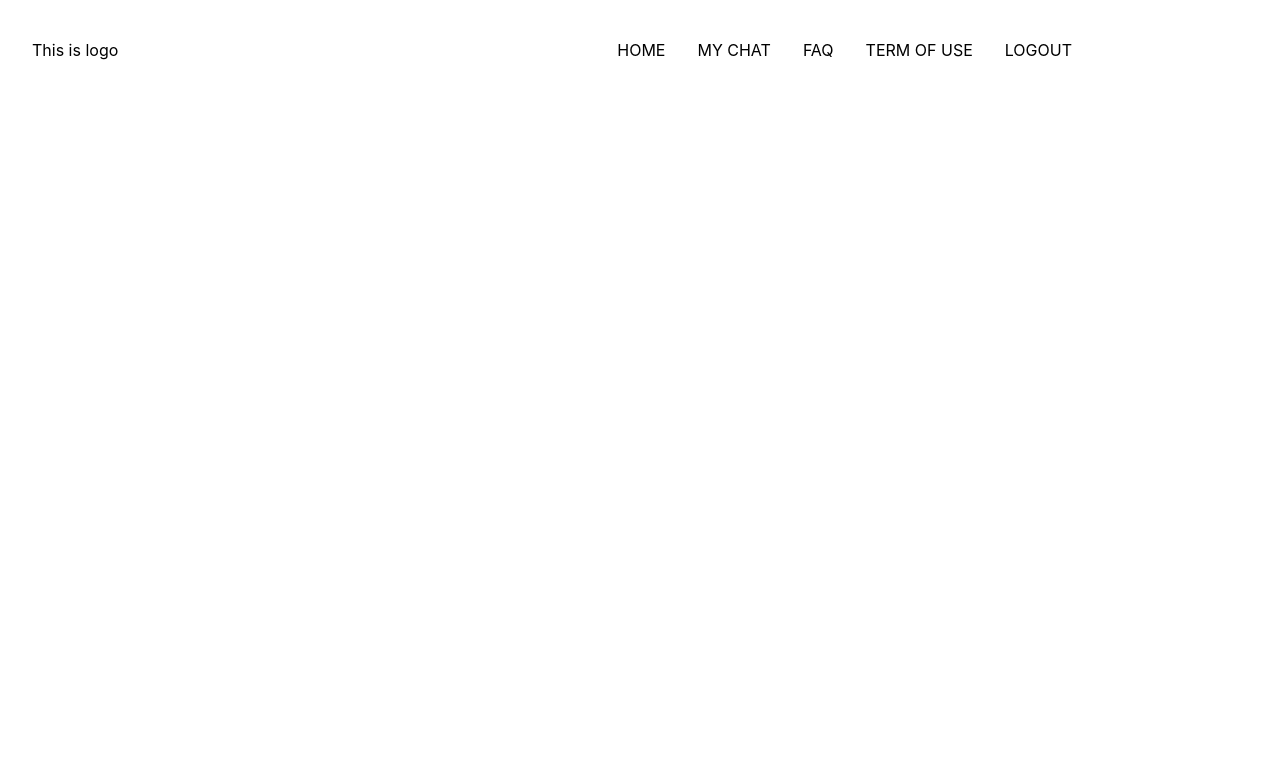
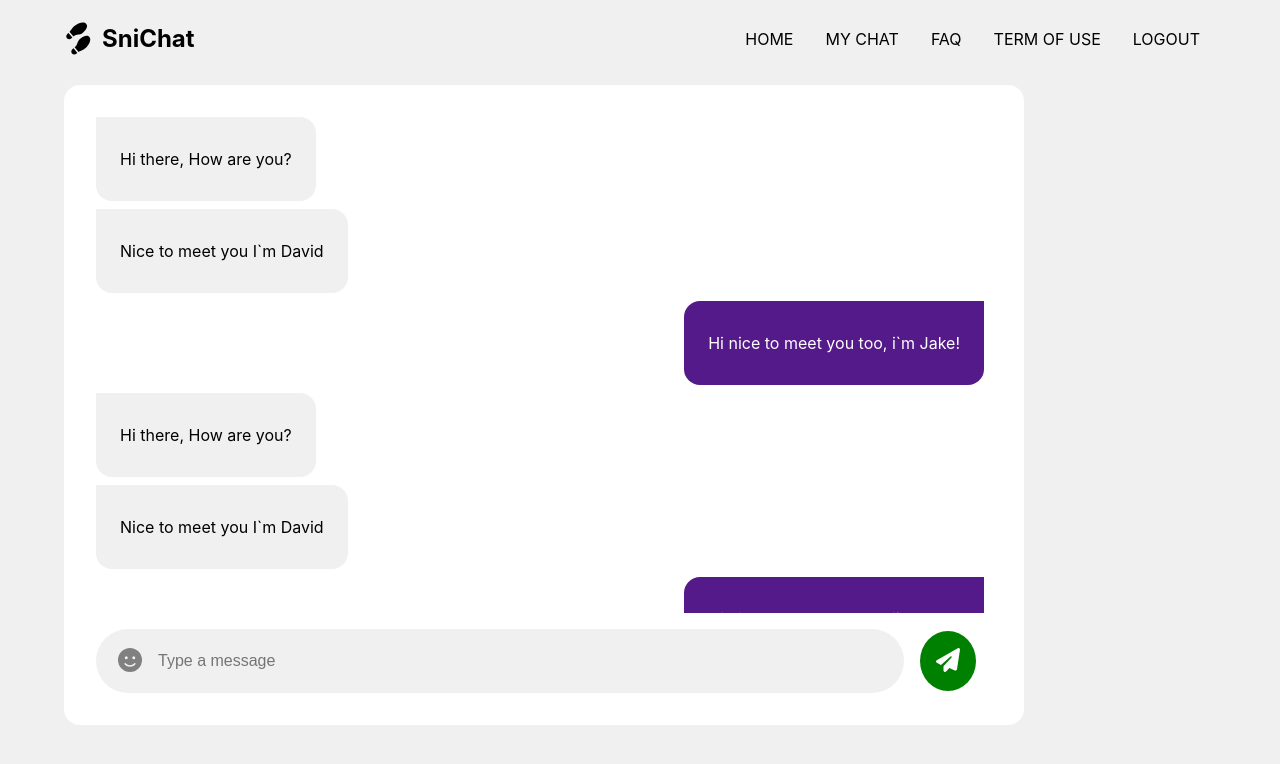
Before and after one commit to Doyun-Han/snichat-client, a React (Create React App) app: page / in a window 1280 px wide. Shown: the top 764 px of the page. Built offline with nearby package versions, Linux system fonts and the light colour scheme.

Commit message:
add Logo & make ChatBoard

```diff
--- a/package.json
+++ b/package.json
@@ -3,6 +3,9 @@
   "version": "0.1.0",
   "private": true,
   "dependencies": {
+    "@fortawesome/fontawesome-svg-core": "^6.1.2",
+    "@fortawesome/free-solid-svg-icons": "^6.1.2",
+    "@fortawesome/react-fontawesome": "^0.2.0",
     "@testing-library/jest-dom": "^5.14.1",
     "@testing-library/react": "^12.0.0",
     "@testing-library/user-event": "^13.2.1",
--- a/src/app.jsx
+++ b/src/app.jsx
@@ -1,10 +1,14 @@
 import React from 'react';
 import './app.css';
+import Chatboard from './components/chatboard/chatboard';
 import Navbar from './components/navbar/navbar';
 
 function App() {
   return (
+    <>
     <Navbar />
+    <Chatboard />
+    </>
   );
 }
 
--- /dev/null
+++ b/src/components/chatboard/chatboard.css
@@ -0,0 +1,104 @@
+button {
+    outline: none;
+    border: none;
+    background-color: transparent;
+    cursor: pointer
+}
+.b_container {
+    box-sizing: border-box;
+    width: 60rem;
+    background-color: white;
+    height: 40rem;
+    padding: 2rem;
+    border-radius: 16px;
+    display: flex;
+    flex-direction: column;
+    justify-content: space-between;
+    gap : 1rem
+}
+.b_board {
+    overflow-y: auto;
+}
+
+.b_board::-webkit-scrollbar {
+    width: 4px;
+}
+
+.b_board::-webkit-scrollbar-thumb {
+    border-radius: 2px;
+    background-color: black;
+}
+
+.b_footer {
+    width: 100%;
+    height: 4rem;
+    background-color: white;
+    display: flex;
+    justify-content: space-between;
+}
+
+.b_input {
+    flex: 9;
+    display: flex;
+    align-items: center;
+    padding: 1rem;
+    background-color: rgb(240, 240, 240);
+    border-radius: 32px;
+    gap: 0.5rem;
+}
+
+.b_input > input {
+    font-size: 1rem;
+    height: 2rem;
+    outline: none;
+    border: none;
+    background-color: rgb(240, 240, 240);
+}
+.emoji>button {
+    font-size: 1.5rem;
+    color: gray
+}
+.b_sendBtn {
+    display: flex;
+    align-items: center;
+    padding: 0 1rem
+}
+.btn_inner {
+    background-color: green;
+    border-radius: 50%;
+}
+.btn_inner > button{
+    width: 100%;
+    height: 100%;
+    font-size: 1.5rem;
+    padding: 1rem;
+    color: white;
+}
+
+.messages {
+    display: flex;
+    flex-direction: column;
+    gap : 0.5rem;
+    list-style : none;
+    margin: 0;
+    padding: 0;
+}
+
+.message {
+    background-color: rgb(240, 240, 240);
+    padding: 2rem 1.5rem;
+    width: max-content;
+}
+
+.other {
+    border-radius: 0 16px 16px 16px;
+}
+
+.me {
+    position: relative;
+    margin-left: auto;
+    margin-right: 0.5rem;
+    background-color: rgb(85, 26, 137);
+    color: white;
+    border-radius: 16px 0 16px 16px;
+}
--- /dev/null
+++ b/src/components/chatboard/chatboard.jsx
@@ -0,0 +1,47 @@
+import React from 'react';
+import './chatboard.css'
+import { FontAwesomeIcon } from "@fortawesome/react-fontawesome";
+import {faPaperPlane} from '@fortawesome/free-solid-svg-icons';
+import {faFaceSmile} from '@fortawesome/free-solid-svg-icons';
+const Chatboard = (props) => (
+        <div className="b_container">
+            <div className="b_board">
+                <ul className='messages'>
+                    <li className="message other">Hi there, How are you?</li>
+                    <li className="message other">Nice to meet you I`m David</li>
+                    <li className="message me">Hi nice to meet you too, i`m Jake!</li>
+                    <li className="message other">Hi there, How are you?</li>
+                    <li className="message other">Nice to meet you I`m David</li>
+                    <li className="message me">Hi nice to meet you too, i`m Jake!</li>
+                    <li className="message other">Hi there, How are you?</li>
+                    <li className="message other">Nice to meet you I`m David</li>
+                    <li className="message me">Hi nice to meet you too, i`m Jake!</li>
+                    <li className="message other">Hi there, How are you?</li>
+                    <li className="message other">Nice to meet you I`m David</li>
+                    <li className="message me">Hi nice to meet you too, i`m Jake!</li>
+                    <li className="message other">Hi there, How are you?</li>
+                    <li className="message other">Nice to meet you I`m David</li>
+                    <li className="message me">Hi nice to meet you too, i`m Jake!</li>
+                </ul>
+            </div>
+            <div className="b_footer">
+                <div className="b_input">
+                    <div className="emoji">
+                        <button>
+                            <FontAwesomeIcon icon={faFaceSmile} />
+                        </button>
+                    </div>
+                    <input type="text" placeholder='Type a message' />
+                </div>
+                <div className="b_sendBtn">
+                    <div className="btn_inner">
+                        <button>
+                        <FontAwesomeIcon icon={faPaperPlane} />
+                        </button>
+                    </div>
+                </div>
+            </div>
+        </div>
+    );
+
+export default Chatboard;
--- a/src/components/navbar/navbar.css
+++ b/src/components/navbar/navbar.css
@@ -2,14 +2,23 @@
     display: flex;
     align-items: center;
     justify-content: space-between;
+    margin-bottom: 2rem;
 }
+.n_logo {
+    font-size: 1.5rem;
+    display: flex;
+    gap: 0.5rem;
+    font-weight: bold;
+}
+
+.logo_wrap{
+    transform: rotate(-40deg)}
 
 .n_itemRow {
     margin: 0;
     padding: 0;
     list-style: none;
     display: flex;
-    margin-right: 10rem;
     text-transform: uppercase;
 }
 
--- a/src/components/navbar/navbar.jsx
+++ b/src/components/navbar/navbar.jsx
@@ -1,9 +1,14 @@
 import React from 'react';
 import './navbar.css'
+import {faShoePrints}from '@fortawesome/free-solid-svg-icons'
+import { FontAwesomeIcon } from '@fortawesome/react-fontawesome';
 const Navbar = (props) => (
     <div className="n_wrap">
-        <div className="logo">
-            <p>This is logo</p>
+        <div className="n_logo">
+            <div className="logo_wrap">
+            <FontAwesomeIcon icon={faShoePrints}/>
+            </div>
+            <span>SniChat</span>
         </div>
         <div className="n_items">
             <ul className="n_itemRow">
--- a/src/index.css
+++ b/src/index.css
@@ -1,11 +1,13 @@
 body {
-  margin: 0;
-  padding: 1.5rem 2rem 0 2rem;
+  width: 90%;
+  margin: auto;
+  padding: 1.5rem 4rem 0 4rem;
   font-family: -apple-system, BlinkMacSystemFont, 'Segoe UI', 'Roboto', 'Oxygen',
     'Ubuntu', 'Cantarell', 'Fira Sans', 'Droid Sans', 'Helvetica Neue',
     sans-serif;
   -webkit-font-smoothing: antialiased;
   -moz-osx-font-smoothing: grayscale;
+  background-color: rgb(240, 240, 240);
 }
 
 code {
--- a/src/index.js
+++ b/src/index.js
@@ -2,7 +2,7 @@ import React from 'react';
 import ReactDOM from 'react-dom';
 import './index.css';
 import App from './app';
-
+<script src="https://kit.fontawesome.com/3b0cac614e.js" crossorigin="anonymous"></script>
 ReactDOM.render(
   <React.StrictMode>
     <App />
```
Also changed, not shown: 2 other files (tests, documents, lock files or other folders).
